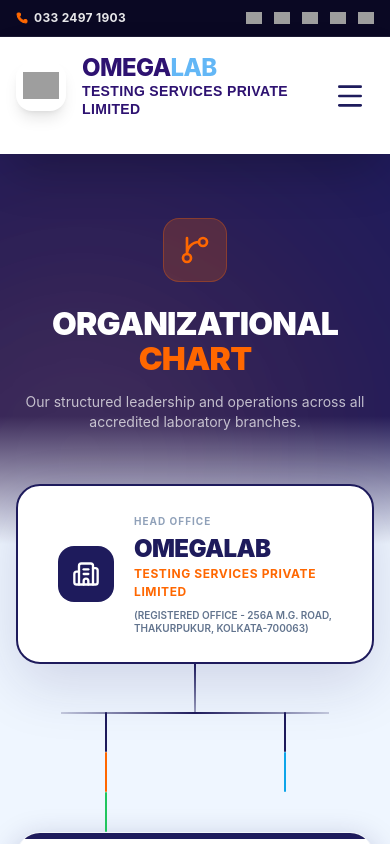
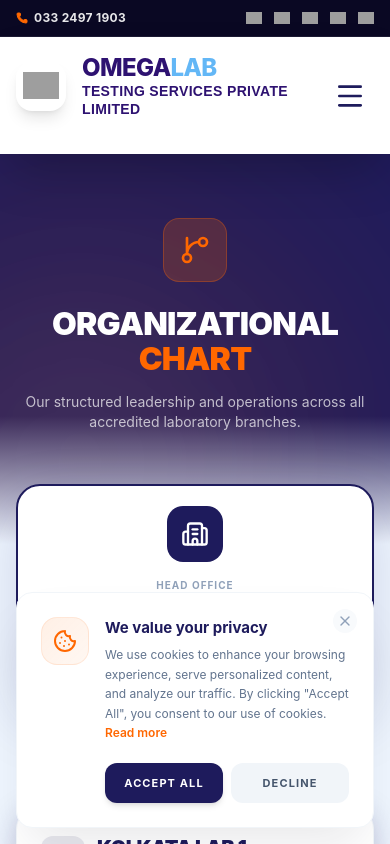
Before and after one commit to Hrx4/OmegaLab, a Next.js app: page /organizational-chart in a window 390 px wide. Shown: the top 844 px of the page. Built offline with nearby package versions, Linux system fonts and the light colour scheme; grey boxes are pictures that could not be loaded.

Commit message:
feat: initialize core landing page components including HeroSlider, HomeSection, and layout structure

```diff
--- a/app/accreditation/page.tsx
+++ b/app/accreditation/page.tsx
@@ -151,6 +151,7 @@
                       src={BIG_BADGES[currentSlide].image}
                       alt={`NABL Accreditation ${BIG_BADGES[currentSlide].tc}`}
                       fill
+                      sizes="(max-width: 768px) 100vw, 400px"
                       className="object-contain scale-90"
                     />
                   </motion.div>
@@ -229,7 +230,7 @@
                         alt={`NABL Logo ${lab.cert}`}
                         width={90}
                         height={90}
-                        className="object-contain"
+                        className="object-contain w-auto h-auto max-h-full"
                       />
                     </div>
 
@@ -240,7 +241,7 @@
                         alt={`QR Code ${lab.name}`}
                         width={90}
                         height={90}
-                        className="object-contain rounded-xl"
+                        className="object-contain rounded-xl w-auto h-auto max-h-full"
                       />
                     </div>
                   </div>
@@ -269,6 +270,7 @@
                       src={lab.certImage}
                       alt={`${lab.name} Certificate`}
                       fill
+                      sizes="(max-width: 768px) 100vw, 33vw"
                       className="object-contain p-2 transition-transform duration-700 ease-out group-hover/image:scale-[1.03]"
                       unoptimized
                     />
--- a/app/layout.tsx
+++ b/app/layout.tsx
@@ -75,7 +75,7 @@
     type: "website",
     images: [
       {
-        url: "https://res.cloudinary.com/de4cnpfm1/image/upload/v1778247941/LOGO-_OCS_eamyrc.jpg",
+        url: "https://res.cloudinary.com/de4cnpfm1/image/upload/v1781108347/TM_-_LOGO_eooaf9.jpg",
         width: 800,
         height: 800,
         alt: "OmegaLab Testing Services Logo",
@@ -88,10 +88,12 @@
     description:
       "Pioneer in material testing with NABL accredited laboratories across Eastern India.",
     images: [
-      "https://res.cloudinary.com/de4cnpfm1/image/upload/v1778247941/LOGO-_OCS_eamyrc.jpg",
+      "https://res.cloudinary.com/de4cnpfm1/image/upload/v1781108347/TM_-_LOGO_eooaf9.jpg",
     ],
   },
 };
+
+import CookieConsent from "@/components/CookieConsent";
 
 export default function RootLayout({
   children,
@@ -107,6 +109,7 @@
         <Navbar></Navbar>
         {children}
         <Footer></Footer>
+        <CookieConsent />
         <ScrollToTop />
       </body>
     </html>
--- a/app/organizational-chart/page.tsx
+++ b/app/organizational-chart/page.tsx
@@ -97,15 +97,15 @@
       <div className="max-w-[1300px] mx-auto px-4 md:px-12 mt-[-60px] relative z-30">
 
         {/* Root Node */}
-        <div className="flex flex-col items-center">
+          <div className="flex flex-col items-center w-full">
             <motion.div
               initial={{ opacity: 0, scale: 0.85 }}
               animate={{ opacity: 1, scale: 1 }}
               transition={{ duration: 0.6 }}
-            className="bg-white rounded-3xl border-2 border-[#1E1B5C] shadow-2xl px-10 py-7 flex items-center gap-5 relative z-10"
+              className="bg-white rounded-3xl border-2 border-[#1E1B5C] shadow-2xl px-6 md:px-10 py-5 md:py-7 flex flex-col sm:flex-row items-center gap-4 sm:gap-5 relative z-10 w-full max-w-xl md:max-w-none md:w-auto text-center sm:text-left"
               style={{ boxShadow: "0 20px 60px rgba(30,27,92,0.15)" }}
             >
-            <div className="w-14 h-14 rounded-2xl bg-[#1E1B5C] flex items-center justify-center shrink-0">
+              <div className="w-14 h-14 rounded-2xl bg-[#1E1B5C] flex items-center justify-center shrink-0 mx-auto sm:mx-0">
                 <Building2 size={28} className="text-white" />
               </div>
               <div>
@@ -116,33 +116,31 @@
                 <div className="text-[#FF6700] text-[12px] font-bold uppercase tracking-wider">
                   Testing Services Private Limited
                 </div>
-              <div className="text-slate-500 text-[10px] font-semibold mt-2 uppercase max-w-[280px] leading-tight">
+                <div className="text-slate-500 text-[10px] font-semibold mt-2 uppercase max-w-[280px] leading-tight mx-auto sm:mx-0">
                   (Registered Office - 256A M.G. Road, Thakurpukur, Kolkata-700063)
                 </div>
               </div>
             </motion.div>
 
-          {/* Vertical stem down from root */}
+            {/* Vertical stem — desktop only */}
             <motion.div
               initial={{ scaleY: 0 }}
               animate={{ scaleY: 1 }}
               transition={{ duration: 0.4, delay: 0.5 }}
               style={{ transformOrigin: "top" }}
-            className="w-0.5 h-12 bg-gradient-to-b from-[#1E1B5C] to-[#1E1B5C]/40"
+              className="hidden lg:block w-0.5 h-12 bg-gradient-to-b from-[#1E1B5C] to-[#1E1B5C]/40"
             />
 
-          {/* Horizontal bar spanning all 5 branches */}
-          <div className="relative w-full flex justify-center">
+            {/* Horizontal bar + vertical stems — desktop only */}
+            <div className="hidden lg:flex relative w-full justify-center">
               <motion.div
                 initial={{ scaleX: 0 }}
                 animate={{ scaleX: 1 }}
                 transition={{ duration: 0.5, delay: 0.7 }}
                 style={{ transformOrigin: "center" }}
-              className="absolute top-0 left-[12.5%] right-[12.5%] md:left-[10%] md:right-[10%] h-0.5 bg-gradient-to-r from-[#1E1B5C]/20 via-[#1E1B5C] to-[#1E1B5C]/20"
+                className="absolute top-0 left-[10%] right-[10%] h-0.5 bg-gradient-to-r from-[#1E1B5C]/20 via-[#1E1B5C] to-[#1E1B5C]/20"
               />
-
-            {/* 5 vertical stems down to each branch card */}
-            <div className="w-full grid grid-cols-2 md:grid-cols-5 gap-0">
+              <div className="w-full grid grid-cols-5 gap-0">
                 {BRANCHES.map((branch, idx) => (
                   <div key={branch.name} className="flex flex-col items-center">
                     <motion.div
@@ -155,6 +153,13 @@
                   </div>
                 ))}
               </div>
+            </div>
+
+            {/* Mobile: small divider arrow */}
+            <div className="flex lg:hidden flex-col items-center my-4 gap-1">
+              <div className="w-0.5 h-8 bg-[#1E1B5C]/30 rounded-full" />
+              <div className="text-[10px] font-bold uppercase tracking-widest text-slate-400">Branch Offices</div>
+              <div className="w-0.5 h-4 bg-[#1E1B5C]/30 rounded-full" />
             </div>
 
             {/* Branch Cards */}
--- /dev/null
+++ b/components/CookieConsent.tsx
@@ -0,0 +1,79 @@
+'use client';
+
+import { useState, useEffect } from 'react';
+import { motion, AnimatePresence } from 'motion/react';
+import { Cookie, X } from 'lucide-react';
+import Link from 'next/link';
+
+export default function CookieConsent() {
+  const [show, setShow] = useState(false);
+
+  useEffect(() => {
+    // Check if the user has already consented
+    const consent = localStorage.getItem('cookieConsent');
+    if (!consent) {
+      // Delay showing it slightly for better UX (so it doesn't jarringly appear instantly)
+      const timer = setTimeout(() => setShow(true), 1500);
+      return () => clearTimeout(timer);
+    }
+  }, []);
+
+  const acceptCookies = () => {
+    localStorage.setItem('cookieConsent', 'accepted');
+    setShow(false);
+  };
+
+  const declineCookies = () => {
+    localStorage.setItem('cookieConsent', 'declined');
+    setShow(false);
+  };
+
+  return (
+    <AnimatePresence>
+      {show && (
+        <motion.div
+          initial={{ y: 150, opacity: 0 }}
+          animate={{ y: 0, opacity: 1 }}
+          exit={{ y: 150, opacity: 0 }}
+          transition={{ type: "spring", stiffness: 260, damping: 20 }}
+          className="fixed bottom-4 left-4 right-4 md:left-auto md:right-8 md:bottom-8 md:max-w-[420px] bg-white rounded-2xl shadow-2xl shadow-slate-900/10 border border-slate-100 p-6 z-[99999] font-montserrat"
+        >
+          <button
+            onClick={declineCookies}
+            className="absolute top-4 right-4 text-slate-400 hover:text-slate-600 transition-colors bg-slate-50 hover:bg-slate-100 rounded-full p-1"
+            aria-label="Close"
+          >
+            <X size={16} />
+          </button>
+
+          <div className="flex gap-4 items-start">
+            <div className="w-12 h-12 rounded-2xl bg-gradient-to-br from-[#FF6700]/10 to-[#FF6700]/5 flex items-center justify-center shrink-0 border border-[#FF6700]/10">
+              <Cookie className="text-[#FF6700]" size={24} />
+            </div>
+            <div>
+              <h3 className="font-bold text-[#1E1B5C] mb-1.5 text-[15px]">We value your privacy</h3>
+              <p className="text-[12px] md:text-[13px] text-slate-500 leading-relaxed mb-5">
+                We use cookies to enhance your browsing experience, serve personalized content, and analyze our traffic. By clicking "Accept All", you consent to our use of cookies. <Link href="/privacy-policy" className="text-[#FF6700] hover:underline font-semibold">Read more</Link>
+              </p>
+
+              <div className="flex gap-2">
+                <button
+                  onClick={acceptCookies}
+                  className="flex-1 bg-[#1E1B5C] hover:bg-[#FF6700] text-white text-[11px] font-bold py-3 px-2 rounded-xl transition-all duration-300 uppercase tracking-widest shadow-md hover:shadow-lg hover:-translate-y-0.5"
+                >
+                  Accept All
+                </button>
+                <button
+                  onClick={declineCookies}
+                  className="flex-1 bg-slate-100 hover:bg-slate-200 text-slate-600 text-[11px] font-bold py-3 px-2 rounded-xl transition-all duration-300 uppercase tracking-widest"
+                >
+                  Decline
+                </button>
+              </div>
+            </div>
+          </div>
+        </motion.div>
+      )}
+    </AnimatePresence>
+  );
+}
--- a/components/Footer.tsx
+++ b/components/Footer.tsx
@@ -59,7 +59,7 @@
 ];
 
 const LOGO =
-  "https://res.cloudinary.com/de4cnpfm1/image/upload/v1778247941/LOGO-_OCS_eamyrc.jpg";
+  "https://res.cloudinary.com/de4cnpfm1/image/upload/v1781108347/TM_-_LOGO_eooaf9.jpg";
 const NABL_BADGES = [
   {
     id: "TC-11935",
--- a/components/HeroSlider.tsx
+++ b/components/HeroSlider.tsx
@@ -40,6 +40,7 @@
               className="object-cover"
               unoptimized
               referrerPolicy="no-referrer"
+              priority={index === 0}
             />
           </div>
           {/* Dark Overlay for Text Contrast */}
--- a/components/Navbar.tsx
+++ b/components/Navbar.tsx
@@ -46,7 +46,7 @@
 };
 
 const LOGO =
-  "https://res.cloudinary.com/de4cnpfm1/image/upload/v1778247941/LOGO-_OCS_eamyrc.jpg";
+  "https://res.cloudinary.com/de4cnpfm1/image/upload/v1781108347/TM_-_LOGO_eooaf9.jpg";
 
 const NAV_ITEMS = [
   { name: "HOME", path: "/" },
```
Also changed, not shown: app/laboratory-details/page.tsx (+75 -66 lines), components/HomeSection.tsx (+26 -7 lines). Lines whose indentation alone changed are shown as unchanged.
